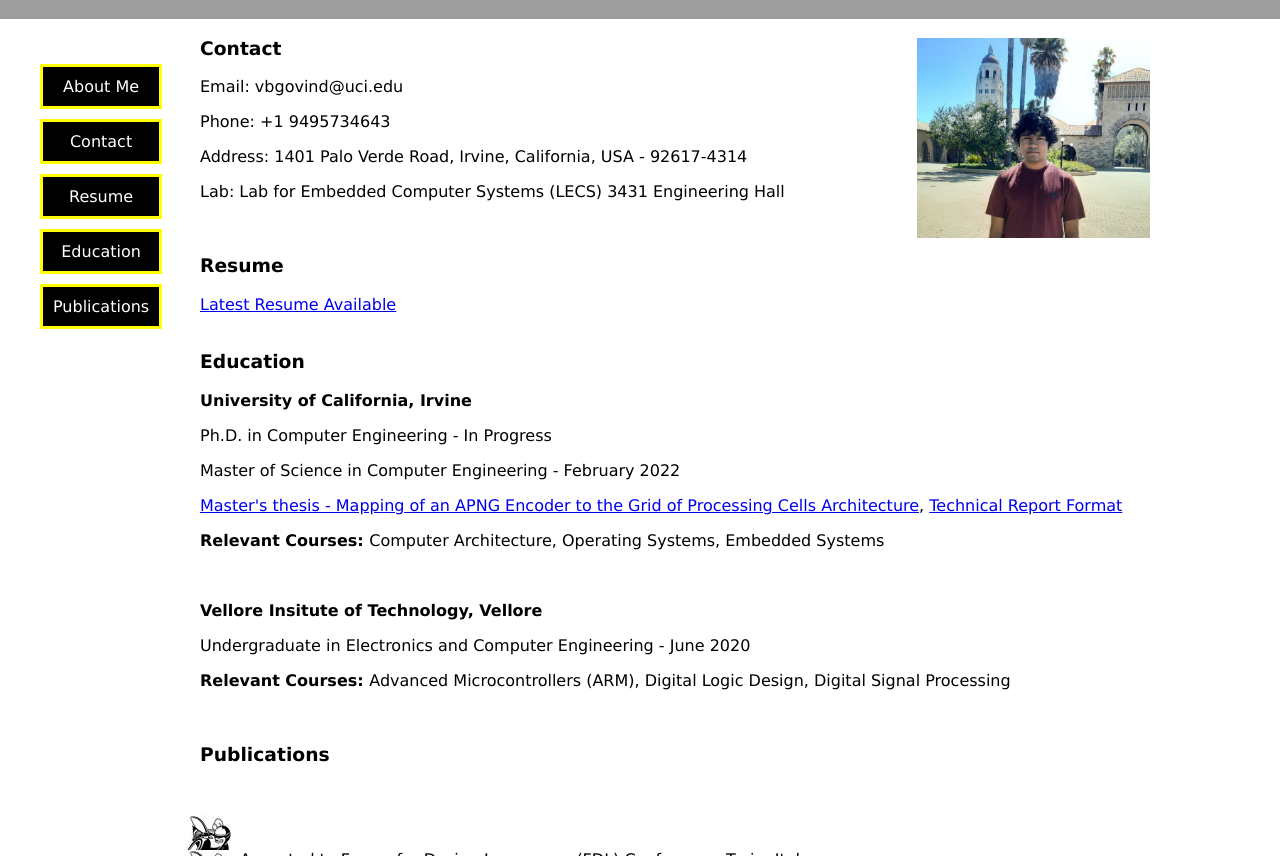
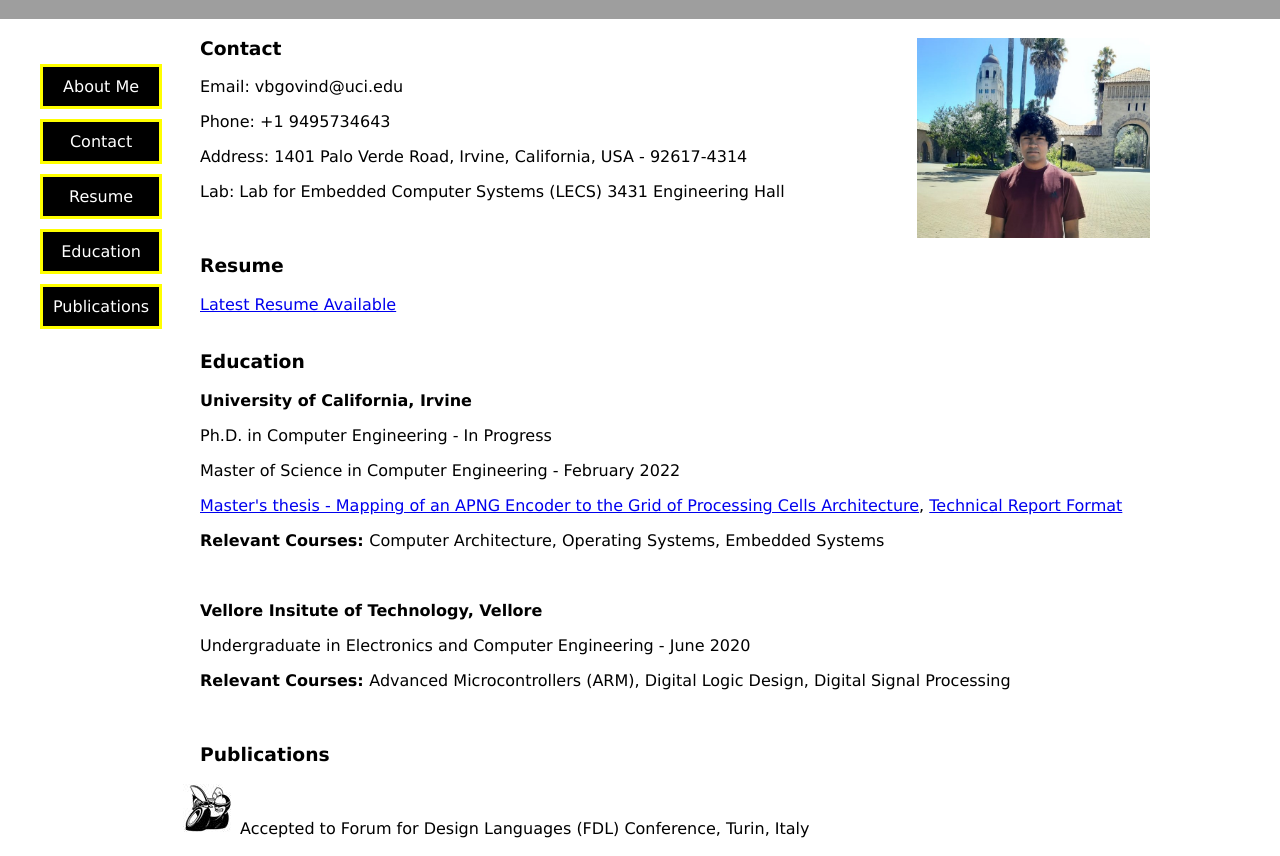
Before and after one commit to vbgovind/vbgovind.github.io, a plain HTML site: page index.html in a window 1280 px wide. Shown: the part 96-952 px from the top of the page. Drawn offline with Linux system fonts and the light colour scheme; grey boxes are pictures that could not be loaded.

Commit message:
Update design.css

```diff
--- a/design.css
+++ b/design.css
@@ -67,10 +67,6 @@ a:active.sidebar_item { text-decoration: underline; }
 
 ul {
   list-style-image: url(/bee_50.jpg);
-  margin-top: 5px;
-  padding-top:5px;
-  padding-right: 15px;
-  height: 25px;
 }
 
 
@@ -81,7 +77,7 @@ ul {
 }
 
 
-li {
+li::before {
   margin-top: 5px;
   padding-top:5px;
   padding-right: 15px;
```
